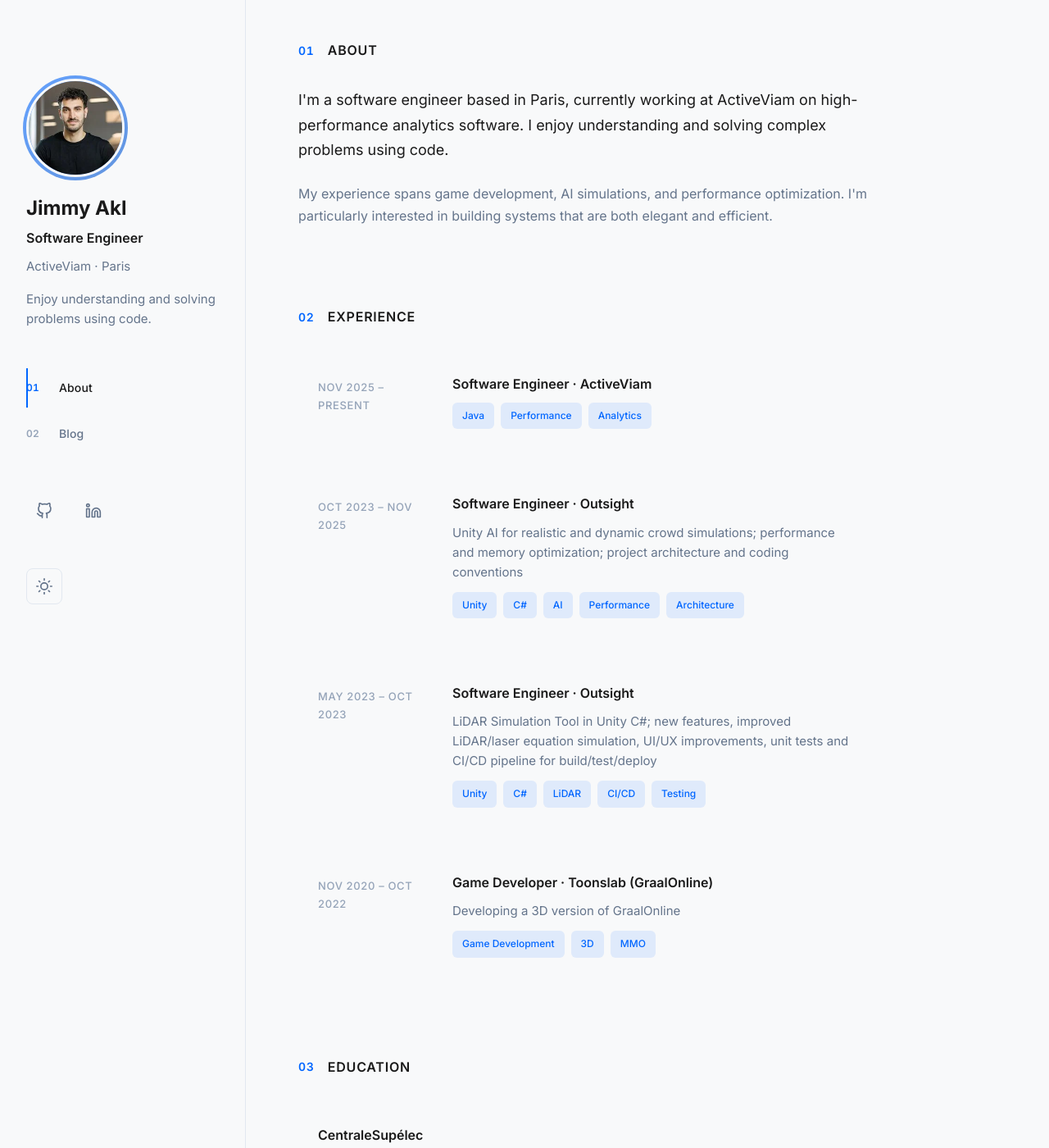
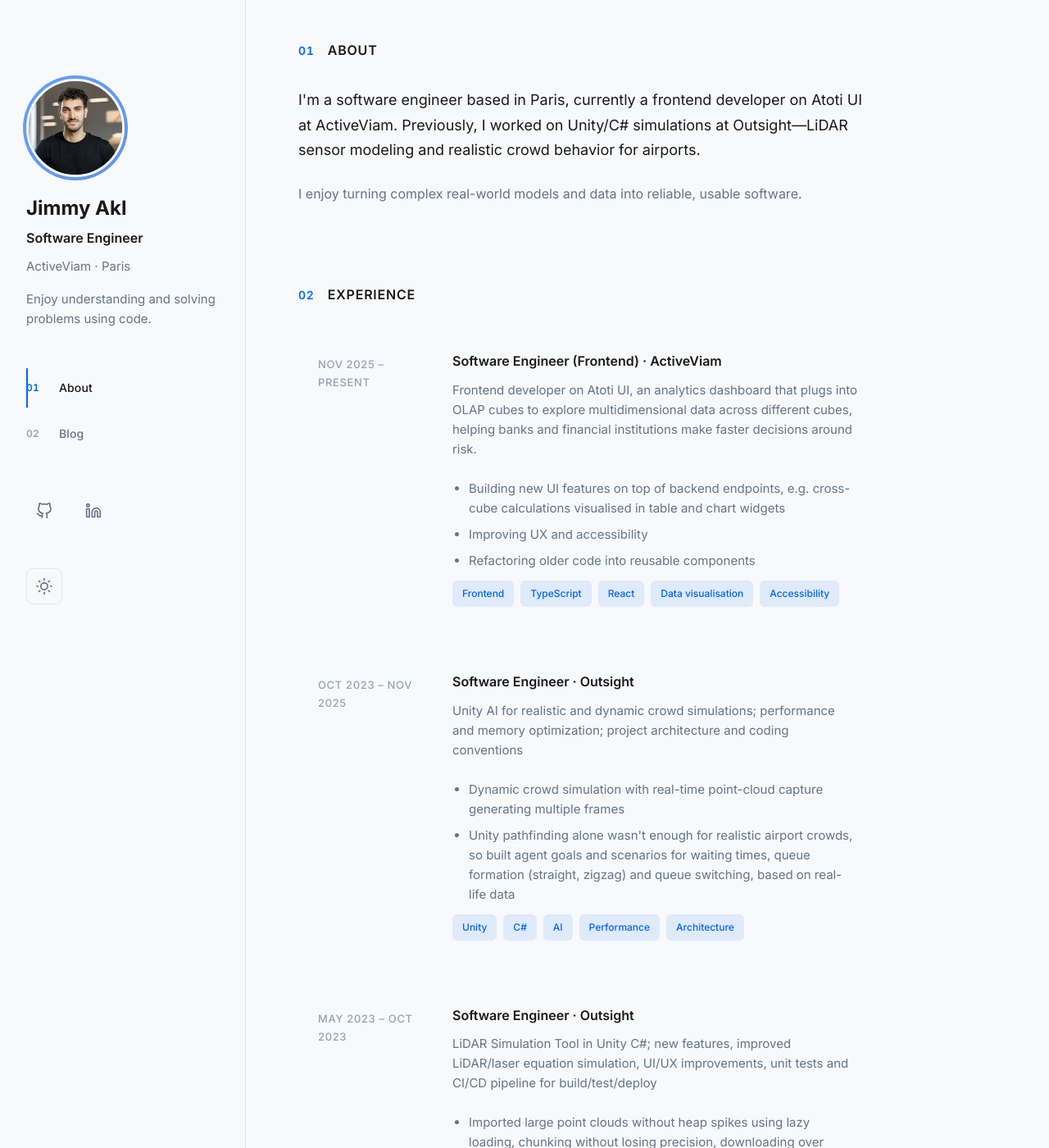
Before and after one commit to JimmyAkl/JimmyAkl.github.io, a Jekyll site: the page built from index.html, in a window 1280 px wide and 1400 px high. Shown: the whole window at 82% size. Built offline with Jekyll 4.4.1, drawn with Linux system fonts in a browser that asks for light colours; some of the changed text lies outside the part shown.

Commit message:
Update content with Jimmy's descriptions and add highlights feature
Content updates (using Jimmy's own descriptions):
- ActiveViam: Updated to Software Engineer (Frontend), added description about Atoti UI analytics dashboard for banks/financial institutions
- Added 3 highlights: building UI features (cross-cube calculations), improving UX/accessibility, refactoring to reusable components
- Updated tags: Frontend, TypeScript, React, Data visualisation, Accessibility (removed Java/Analytics)
- Outsight entries: Added highlights for crowd simulation (real-time point-cloud capture, agent goals/scenarios for airport crowds with queue formation) and LiDAR tool (lazy loading for large point clouds, simulating sensor equations without manufacturer specs)
- About section: Rewrote from Jimmy's descriptions - frontend developer on Atoti UI at ActiveViam, previously Unity/C# simulations at Outsight, enjoys turning complex real-world models into reliable software
- New blog post (2025-11-01): Airport crowd simulation story based on Jimmy's work - Unity pathfinding wasn't enough, built agent goals/scenarios for waiting times and queue formation based on real-life data, includes LiDAR validation approach

Feature: Experience highlights/bullets
- Added optional 'highlights' list field to experience.yml
- Renders as bulleted list in experience cards (desktop and mobile)
- Styled consistently with proper spacing and typography
- Documented in README with examples

LinkedIn URL correction:
- Updated from /in/jimmyakl/ to /in/jimmy-akl everywhere
- Grepped repository to confirm no old URLs remain
- Only occurrence was in _layouts/default.html (now fixed)

All changes use Jimmy's exact wording and facts - no invented metrics, numbers, or claims.

Co-authored-by: Jimmy <JimmyAkl@users.noreply.github.com>

```diff
--- a/_data/experience.yml
+++ b/_data/experience.yml
@@ -1,18 +1,27 @@
 - company: ActiveViam
-  role: Software Engineer
+  role: Software Engineer (Frontend)
   period: Nov 2025 – Present
   location: Paris
-  description:
+  description: "Frontend developer on Atoti UI, an analytics dashboard that plugs into OLAP cubes to explore multidimensional data across different cubes, helping banks and financial institutions make faster decisions around risk."
+  highlights:
+    - Building new UI features on top of backend endpoints, e.g. cross-cube calculations visualised in table and chart widgets
+    - Improving UX and accessibility
+    - Refactoring older code into reusable components
   tags:
-    - Java
-    - Performance
-    - Analytics
+    - Frontend
+    - TypeScript
+    - React
+    - Data visualisation
+    - Accessibility
 
 - company: Outsight
   role: Software Engineer
   period: Oct 2023 – Nov 2025
   location: Paris
   description: Unity AI for realistic and dynamic crowd simulations; performance and memory optimization; project architecture and coding conventions
+  highlights:
+    - Dynamic crowd simulation with real-time point-cloud capture generating multiple frames
+    - Unity pathfinding alone wasn't enough for realistic airport crowds, so built agent goals and scenarios for waiting times, queue formation (straight, zigzag) and queue switching, based on real-life data
   tags:
     - Unity
     - C#
@@ -25,6 +34,9 @@
   period: May 2023 – Oct 2023
   location: Paris
   description: LiDAR Simulation Tool in Unity C#; new features, improved LiDAR/laser equation simulation, UI/UX improvements, unit tests and CI/CD pipeline for build/test/deploy
+  highlights:
+    - Imported large point clouds without heap spikes using lazy loading, chunking without losing precision, downloading over frames, and reducing bundle size to free runtime memory
+    - Simulated sensor laser equations even without the manufacturer's exact equations, validating against real LiDAR scans iteratively and tracking accuracy metrics
   tags:
     - Unity
     - C#
--- a/_layouts/default.html
+++ b/_layouts/default.html
@@ -45,7 +45,7 @@
           <a href="https://github.com/JimmyAkl" target="_blank" rel="noopener" aria-label="GitHub">
             <svg width="20" height="20" viewBox="0 0 24 24" fill="none" stroke="currentColor" stroke-width="2" stroke-linecap="round" stroke-linejoin="round"><path d="M9 19c-5 1.5-5-2.5-7-3m14 6v-3.87a3.37 3.37 0 0 0-.94-2.61c3.14-.35 6.44-1.54 6.44-7A5.44 5.44 0 0 0 20 4.77 5.07 5.07 0 0 0 19.91 1S18.73.65 16 2.48a13.38 13.38 0 0 0-7 0C6.27.65 5.09 1 5.09 1A5.07 5.07 0 0 0 5 4.77a5.44 5.44 0 0 0-1.5 3.78c0 5.42 3.3 6.61 6.44 7A3.37 3.37 0 0 0 9 18.13V22"></path></svg>
           </a>
-          <a href="https://www.linkedin.com/in/jimmyakl/" target="_blank" rel="noopener" aria-label="LinkedIn">
+          <a href="https://www.linkedin.com/in/jimmy-akl" target="_blank" rel="noopener" aria-label="LinkedIn">
             <svg width="20" height="20" viewBox="0 0 24 24" fill="none" stroke="currentColor" stroke-width="2" stroke-linecap="round" stroke-linejoin="round"><path d="M16 8a6 6 0 0 1 6 6v7h-4v-7a2 2 0 0 0-2-2 2 2 0 0 0-2 2v7h-4v-7a6 6 0 0 1 6-6z"></path><rect x="2" y="9" width="4" height="12"></rect><circle cx="4" cy="4" r="2"></circle></svg>
           </a>
         </div>
--- a/_posts/2024-11-10-crowd-simulation-optimization.md
+++ /dev/null
@@ -1,33 +0,0 @@
----
-layout: post
-title: "Building Realistic Crowd Simulations with Unity"
-date: 2024-11-10
----
-
-During my time at Outsight, I worked on developing AI-driven crowd simulations in Unity that needed to be both realistic and performant. This project presented interesting challenges in balancing visual fidelity with computational efficiency.
-
-## The Challenge
-
-Creating dynamic crowd simulations requires careful consideration of multiple factors: individual agent behavior, collision avoidance, pathfinding, and rendering performance. Each simulated individual needs to behave realistically while the system as a whole must run smoothly, even with hundreds or thousands of agents.
-
-## Optimization Approach
-
-Performance and memory optimization became critical as the complexity of simulations grew. Key areas of focus included:
-
-- **Memory management**: Careful object pooling and resource allocation to prevent garbage collection spikes
-- **Computation efficiency**: Optimizing AI decision-making loops and spatial queries
-- **Rendering optimization**: Level-of-detail systems and efficient batching techniques
-
-## Architecture and Standards
-
-As the project evolved, establishing clear architecture patterns and coding conventions became essential for maintainability. This included:
-
-- Modular component design for agent behaviors
-- Consistent naming conventions and code organization
-- Documentation of key systems and decision points
-
-## Lessons Learned
-
-Working on crowd simulation taught me the importance of profiling early and often. What seems like a minor inefficiency at small scale can become a major bottleneck when multiplied across hundreds of agents. The balance between realistic behavior and performance constraints requires constant iteration and measurement.
-
-This work reinforced my appreciation for the intersection of AI, graphics, and systems programming—and how understanding all three domains is crucial for creating compelling real-time simulations.
--- /dev/null
+++ b/_posts/2025-11-01-airport-crowd-simulation.md
@@ -0,0 +1,31 @@
+---
+layout: post
+title: "Building Realistic Airport Crowd Simulation"
+date: 2025-11-01
+---
+
+At Outsight, I worked on simulating realistic crowd behavior for airport environments. Unity's built-in pathfinding alone wasn't enough to capture the complexity of how people actually move and wait in airports.
+
+## The Challenge
+
+Real airport crowds don't just navigate from point A to point B—they form queues, switch between queues, wait for varying amounts of time, and organize themselves in different patterns depending on the situation. Standard pathfinding couldn't model this behavior.
+
+## Building Agent Goals and Scenarios
+
+To make the simulation realistic, I built a system of agent goals and scenarios based on real-life data. Each simulated person had goals that dictated their behavior: waiting times at specific locations, queue formation patterns (straight lines, zigzag configurations), and queue-switching logic when conditions changed.
+
+The scenarios were informed by observations of actual airport behavior, which helped make the agents feel believable rather than mechanical.
+
+## Real-Time Point-Cloud Capture
+
+The simulation included real-time point-cloud capture that generated multiple frames, allowing us to visualize crowd density and movement patterns as they evolved. This was crucial for validating that the behavior matched expectations and for identifying issues early.
+
+## LiDAR Sensor Validation
+
+In a separate project on the LiDAR simulation tool, I worked on simulating sensor laser equations even when the manufacturer's exact equations weren't available. The approach involved validating simulated results against real LiDAR scans iteratively and tracking accuracy metrics to ensure the simulation stayed reliable.
+
+For performance, I focused on importing large point clouds without causing heap spikes—using lazy loading, chunking data without losing precision, downloading over frames, and reducing bundle size to free runtime memory.
+
+## Lessons Learned
+
+The biggest takeaway was that realistic simulation requires understanding the real-world behavior you're modeling. No amount of pathfinding sophistication could replace the need to encode actual patterns like queue formation and switching behavior. Grounding the work in real-life data made all the difference.
--- a/assets/css/style.css
+++ b/assets/css/style.css
@@ -443,6 +443,23 @@ a:hover {
   line-height: 1.6;
   color: var(--color-text-secondary);
   margin: 0;
+}
+
+.experience-highlights {
+  margin: 0.75rem 0 0 0;
+  padding-left: 1.25rem;
+  list-style: disc;
+}
+
+.experience-highlights li {
+  font-size: 0.9375rem;
+  line-height: 1.6;
+  color: var(--color-text-secondary);
+  margin-bottom: 0.5rem;
+}
+
+.experience-highlights li:last-child {
+  margin-bottom: 0;
 }
 
 .tags {
--- a/index.html
+++ b/index.html
@@ -8,8 +8,8 @@ layout: default
     About
   </h2>
   <div class="section-content">
-    <p class="lead">I'm a software engineer based in Paris, currently working at ActiveViam on high-performance analytics software. I enjoy understanding and solving complex problems using code.</p>
-    <p>My experience spans game development, AI simulations, and performance optimization. I'm particularly interested in building systems that are both elegant and efficient.</p>
+    <p class="lead">I'm a software engineer based in Paris, currently a frontend developer on Atoti UI at ActiveViam. Previously, I worked on Unity/C# simulations at Outsight—LiDAR sensor modeling and realistic crowd behavior for airports.</p>
+    <p>I enjoy turning complex real-world models and data into reliable, usable software.</p>
   </div>
 </section>
 
@@ -26,6 +26,13 @@ layout: default
         <h3 class="experience-role">{{ job.role }} · {{ job.company }}</h3>
         {% if job.description %}
         <p class="experience-description">{{ job.description }}</p>
+        {% endif %}
+        {% if job.highlights %}
+        <ul class="experience-highlights">
+          {% for highlight in job.highlights %}
+          <li>{{ highlight }}</li>
+          {% endfor %}
+        </ul>
         {% endif %}
         {% if job.tags %}
         <div class="tags">
```
Also changed, not shown: README.md.
